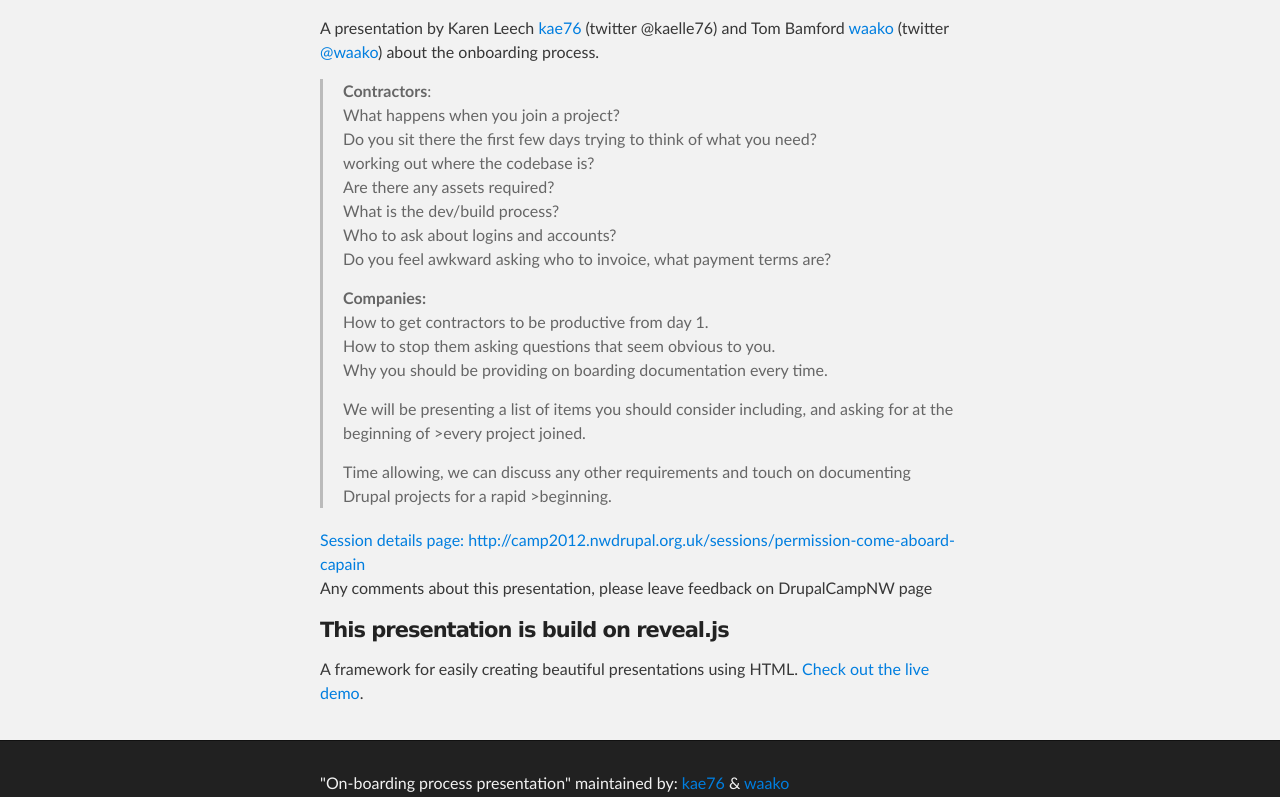
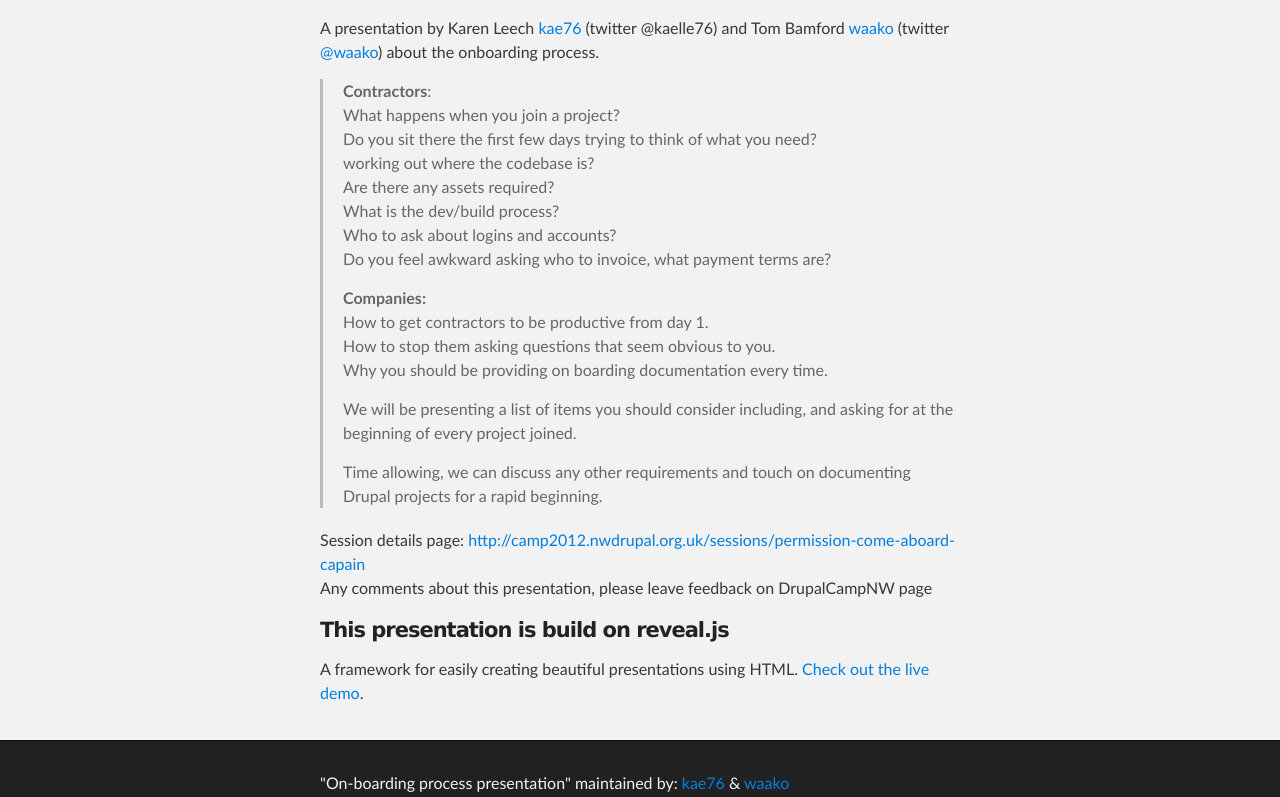
Before and after one commit to kae76/onboardingprocess_presentation, a plain HTML site: page index.html in a window 1280 px wide. Shown: the part 411-1208 px from the top of the page. Drawn offline with Linux system fonts and the light colour scheme.

Commit message:
fussy changes demanded by kae76

```diff
--- a/index.html
+++ b/index.html
@@ -53,12 +53,12 @@ How to get contractors to be productive from day 1.<br>
 How to stop them asking questions that seem obvious to you.<br>
 Why you should be providing on boarding documentation every time.</p>
 
-<p>We will be presenting a list of items you should consider including, and asking for at the beginning of &gt;every project joined.</p>
+<p>We will be presenting a list of items you should consider including, and asking for at the beginning of every project joined.</p>
 
-<p>Time allowing, we can discuss any other requirements and touch on documenting Drupal projects for a rapid &gt;beginning.</p>
+<p>Time allowing, we can discuss any other requirements and touch on documenting Drupal projects for a rapid beginning.</p>
 </blockquote>
 
-<p><a href="http://camp2012.nwdrupal.org.uk/sessions/permission-come-aboard-capain">Session details page: http://camp2012.nwdrupal.org.uk/sessions/permission-come-aboard-capain</a><br>
+<p>Session details page: <a href="http://camp2012.nwdrupal.org.uk/sessions/permission-come-aboard-capain">http://camp2012.nwdrupal.org.uk/sessions/permission-come-aboard-capain</a><br>
 Any comments about this presentation, please leave feedback on DrupalCampNW page</p>
 
 <h4>This presentation is build on reveal.js</h4>
@@ -70,7 +70,7 @@ Any comments about this presentation, please leave feedback on DrupalCampNW page
     <!-- FOOTER  -->
     <div id="footer_wrap" class="outer">
       <footer class="inner">
-        <p class="copyright">"On-boarding process presentation" maintained by: <a href="https://github.com/kae76">kae76</a> & <a href="https://github.com/waako">waako</a></p>
+        <p class="copyright">"On-boarding process presentation" maintained by: <a href="https://github.com/kae76">kae76</a> &amp; <a href="https://github.com/waako">waako</a></p>
         <p>Published with <a href="http://pages.github.com">GitHub Pages</a></p>
       </footer>
     </div>
```
